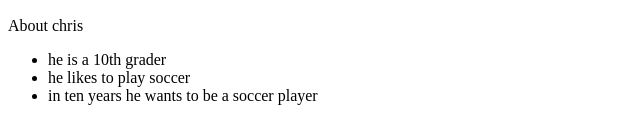
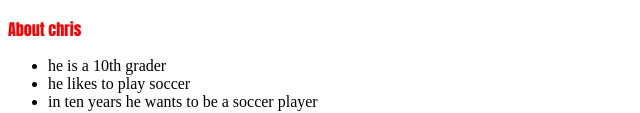
Before and after one commit to chasitymartin/c, a plain HTML site: page index.html in a window 1280 px wide. Shown: the part 383-496 px from the top of the page, without its empty margins (0-640 px from the left). Drawn offline with Linux system fonts and the light colour scheme.

Commit message:
Created using Popcode: https://popcode.org

```diff
--- a/index.html
+++ b/index.html
@@ -1,5 +1,6 @@
 <!DOCTYPE html> <html><head>
         <title>c</title>
+        <link href="https://fonts.googleapis.com/css?family=Anton" rel="stylesheet">
     <style>h1 {
     color:blue;
 }
@@ -7,7 +8,11 @@
     width: 400px;
     height: 300px;
 }
-</style></head>
+p {
+    color:red;
+}
+p { font-family: 'Anton', sans-serif;
+}</style></head>
     <body>
         <h1>C</h1>
         <img src="https://cdn.hitc-s.com/i/1096/hirving_lozano_of_psv_during_the_dutch_eredivisie_match_between__904907.jpg">
```
